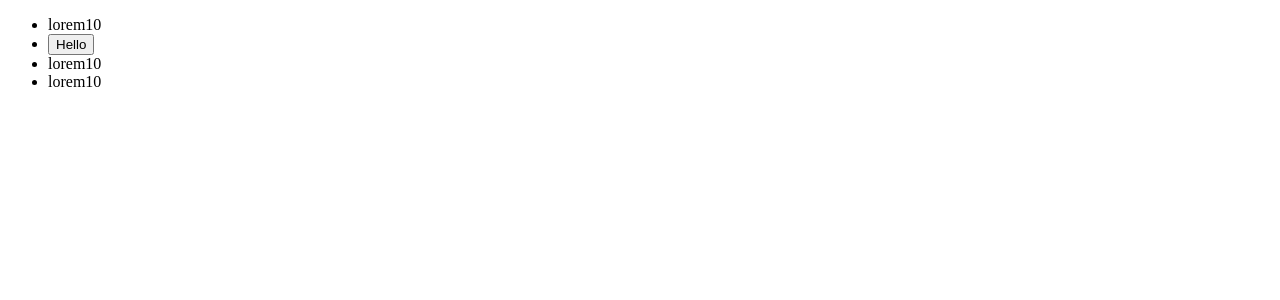
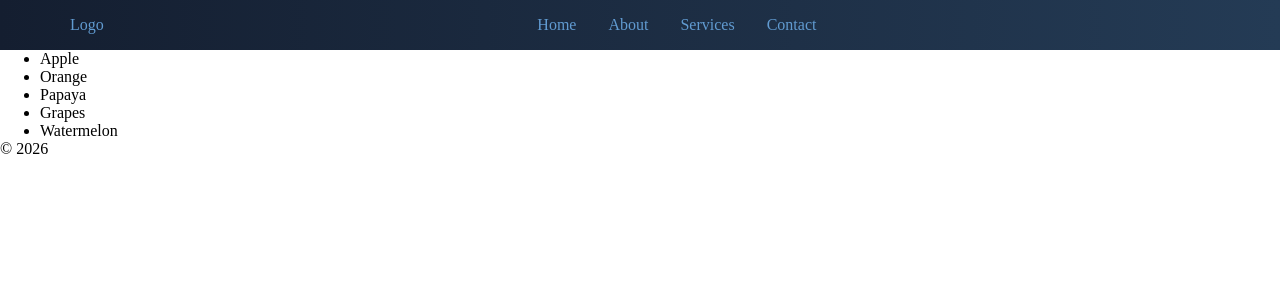
Before and after one commit to Rohit-specs/React, a React (Vite) app in the folder Installation-wia-vite/: page / in a window 1280 px wide. Shown: the top 300 px of the page. Built offline with nearby package versions, Linux system fonts and the light colour scheme.

Commit message:
components in React

```diff
--- a/Installation-wia-vite/src/App.jsx
+++ b/Installation-wia-vite/src/App.jsx
@@ -1,18 +1,15 @@
-import { MyButton } from "./MyButton"
+import { Footer } from "./components/Footer"
+import { Header } from "./components/Header"
+import { Food } from "./components/Food"
 
 
 function App() {
 
   return (
     <>
-      <ul>
-        <li>lorem10</li>
-        <li>
-           <MyButton/>
-          </li>
-        <li>lorem10</li>
-        <li>lorem10</li>
-      </ul>
+      <Header />
+      <Food />
+      <Footer />
     </>
   )
 }
--- a/Installation-wia-vite/src/MyButton.jsx
+++ /dev/null
@@ -1,9 +0,0 @@
-import { Fragment } from "react";
-
-export function MyButton() {
-    return (
-        <Fragment>
-            <button>Hello</button>
-        </Fragment>
-    )
-}
--- /dev/null
+++ b/Installation-wia-vite/src/components/Food.jsx
@@ -0,0 +1,9 @@
+export function Food(){
+    const foodArray = ["Apple","Orange","Papaya","Grapes","Watermelon"]
+
+    return(
+        <ul>
+            {foodArray.map(x => <li>{x}</li>)}
+        </ul>
+    )
+}
--- /dev/null
+++ b/Installation-wia-vite/src/components/Footer.jsx
@@ -0,0 +1,11 @@
+import { Fragment } from "react";
+
+export function Footer(){
+    return(
+        <Fragment>
+        <footer>
+            <p>&copy; {new Date().getFullYear()}</p>
+        </footer>
+        </Fragment>
+    )
+}
--- /dev/null
+++ b/Installation-wia-vite/src/components/Header.jsx
@@ -0,0 +1,19 @@
+export function Header() {
+    return (
+        <header className="myHeader">
+            <div className="container">
+
+
+            <a href="#">Logo</a>
+            <nav>
+                <ul>
+                    <li><a href="#">Home</a></li>
+                    <li><a href="#">About</a></li>
+                    <li><a href="#">Services</a></li>
+                    <li><a href="#">Contact</a></li>
+                </ul>
+            </nav>
+            </div>
+        </header>
+    )
+}
--- a/Installation-wia-vite/src/index.css
+++ b/Installation-wia-vite/src/index.css
@@ -1,111 +1,36 @@
-/* :root {
-  --text: #6b6375;
-  --text-h: #08060d;
-  --bg: #fff;
-  --border: #e5e4e7;
-  --code-bg: #f4f3ec;
-  --accent: #aa3bff;
-  --accent-bg: rgba(170, 59, 255, 0.1);
-  --accent-border: rgba(170, 59, 255, 0.5);
-  --social-bg: rgba(244, 243, 236, 0.5);
-  --shadow:
-    rgba(0, 0, 0, 0.1) 0 10px 15px -3px, rgba(0, 0, 0, 0.05) 0 4px 6px -2px;
-
-  --sans: system-ui, 'Segoe UI', Roboto, sans-serif;
-  --heading: system-ui, 'Segoe UI', Roboto, sans-serif;
-  --mono: ui-monospace, Consolas, monospace;
-
-  font: 18px/145% var(--sans);
-  letter-spacing: 0.18px;
-  color-scheme: light dark;
-  color: var(--text);
-  background: var(--bg);
-  font-synthesis: none;
-  text-rendering: optimizeLegibility;
-  -webkit-font-smoothing: antialiased;
-  -moz-osx-font-smoothing: grayscale;
-
-  @media (max-width: 1024px) {
-    font-size: 16px;
-  }
+*{
+    box-sizing: border-box;
+    margin: 0px;
+}
+:root{
+    --container-width:1140px
+}
+.container{
+    max-width: var(--container-width);
+    margin-inline: auto;
+}
+.myHeader{
+    background: linear-gradient(to right,#141e30,#243b55);
+    color: rgb(218, 209, 209);
+}
+.myHeader .container{
+    display: flex;
+    align-items: center;
+    padding: 1rem 0rem;
 }
 
-@media (prefers-color-scheme: dark) {
-  :root {
-    --text: #9ca3af;
-    --text-h: #f3f4f6;
-    --bg: #16171d;
-    --border: #2e303a;
-    --code-bg: #1f2028;
-    --accent: #c084fc;
-    --accent-bg: rgba(192, 132, 252, 0.15);
-    --accent-border: rgba(192, 132, 252, 0.5);
-    --social-bg: rgba(47, 48, 58, 0.5);
-    --shadow:
-      rgba(0, 0, 0, 0.4) 0 10px 15px -3px, rgba(0, 0, 0, 0.25) 0 4px 6px -2px;
-  }
-
-  #social .button-icon {
-    filter: invert(1) brightness(2);
-  }
+.myHeader a {
+    text-decoration: none;
+    color: rgb(97, 155, 209);
 }
-
-body {
-  margin: 0;
+.myHeader ul {
+    display: flex;
+    list-style: none;
+    gap: 2rem;
 }
-
-#root {
-  width: 1126px;
-  max-width: 100%;
-  margin: 0 auto;
-  text-align: center;
-  border-inline: 1px solid var(--border);
-  min-height: 100svh;
-  display: flex;
-  flex-direction: column;
-  box-sizing: border-box;
+.myHeader nav {
+    margin-inline: auto;
 }
-
-h1,
-h2 {
-  font-family: var(--heading);
-  font-weight: 500;
-  color: var(--text-h);
+.myHeader a:hover{
+    color: inherit;
 }
-
-h1 {
-  font-size: 56px;
-  letter-spacing: -1.68px;
-  margin: 32px 0;
-  @media (max-width: 1024px) {
-    font-size: 36px;
-    margin: 20px 0;
-  }
-}
-h2 {
-  font-size: 24px;
-  line-height: 118%;
-  letter-spacing: -0.24px;
-  margin: 0 0 8px;
-  @media (max-width: 1024px) {
-    font-size: 20px;
-  }
-}
-p {
-  margin: 0;
-}
-
-code,
-.counter {
-  font-family: var(--mono);
-  display: inline-flex;
-  border-radius: 4px;
-  color: var(--text-h);
-}
-
-code {
-  font-size: 15px;
-  line-height: 135%;
-  padding: 4px 8px;
-  background: var(--code-bg);
-} */
```
Also changed, not shown: Installation-wia-vite/src/App.css (deleted, +0 -184 lines).
